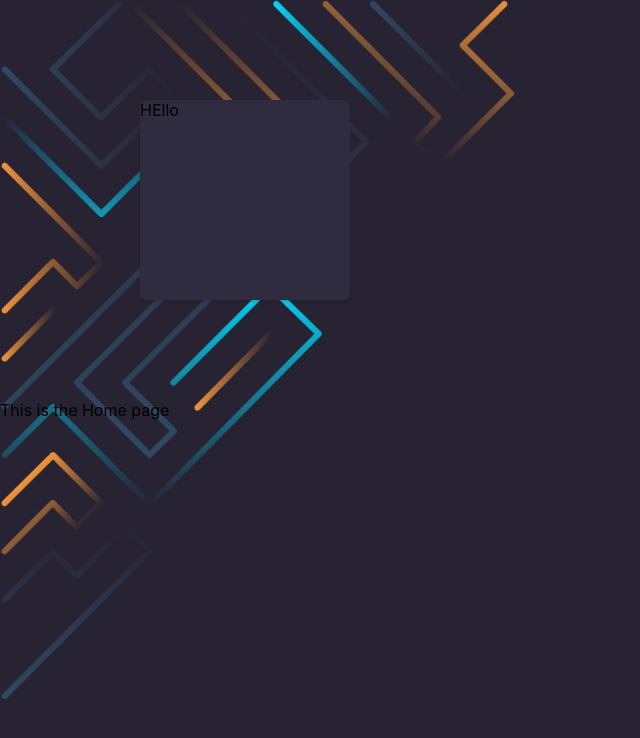
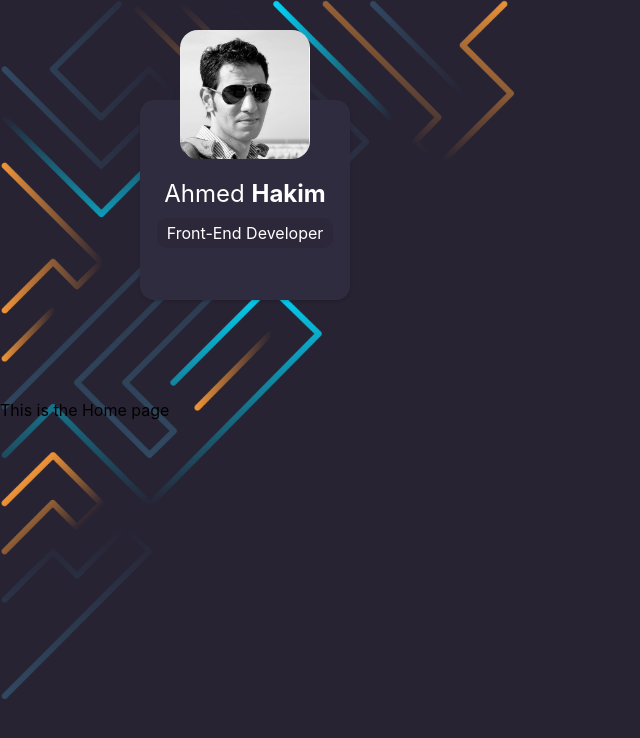
Before and after one commit to ahakem/hakim, a React (Create React App) app: page / in a window 1280 px wide. Shown: the top 738 px of the page, without its empty margins (0-640 px from the left). Built offline with nearby package versions, Linux system fonts and the light colour scheme.

Commit message:
personal info

```diff
--- a/src/componenets/Aside.js
+++ b/src/componenets/Aside.js
@@ -1,11 +1,49 @@
 import React, { Component } from 'react';
-import SideInfo from "../style/SideInfo"
+import styled from 'styled-components';
 
+// import SideInfo from "../style/SideInfo"
+import hakim from '../img/hakim.jpg';
+const Name = styled.div`
+  font-size:24px;
+  margin-top:16px;
+  color:  ${props => (props.colors.text)};
+`;
+
+const Title = styled.span`
+  border-radius: 10px;
+  background-color: ${props => (props.colors.smallBox)};
+  color:  ${props => (props.colors.text)};
+  display: inline-block;
+  padding: 5px 10px;
+  margin-top:10px;
+`;
+
+const SideInfo = styled.aside`
+  border-radius: 14px;
+  box-shadow: 0 1.5px 3px 0 rgba(0, 0, 0, 0.16);
+  background-color: ${props => (props.colors.box)};
+  min-height:200px;
+    text-align: center;
+  @media screen and (min-width: 40em) {
+    width: 210px;
+  }
+
+  @media screen and (min-width: 64em) {
+    width: 210px;
+  }
+    .profile-photo{
+      width: 130px;
+      margin-top:-70px;
+      border-radius: 18px;
+    }
+`;
 
 const Aside = (props) => (
   <>
   <SideInfo colors={props.colors}>
-    HEllo
+    <img className="profile-photo" src={hakim} alt="Ahmed Hakim"/>
+    <Name colors={props.colors}>Ahmed <b>Hakim</b></Name>
+    <Title colors={props.colors}>Front-End Developer</Title>
   </SideInfo>
   </>
 );
--- a/src/style/SideInfo.js
+++ b/src/style/SideInfo.js
@@ -1,10 +1,15 @@
 import styled from 'styled-components';
+const Name = styled.b`
+  font-size:24px;
+    font-weight: bold
+`;
 
 const SideInfo = styled.aside`
-  border-radius: 7px;
+  border-radius: 14px;
   box-shadow: 0 1.5px 3px 0 rgba(0, 0, 0, 0.16);
   background-color: ${props => (props.colors.box)};
   min-height:200px;
+    text-align: center;
   @media screen and (min-width: 40em) {
     width: 210px;
   }
@@ -12,7 +17,11 @@ const SideInfo = styled.aside`
   @media screen and (min-width: 64em) {
     width: 210px;
   }
-
+    .profile-photo{
+      width: 130px;
+      margin-top:-70px;
+      border-radius: 18px;
+    }
 `;
 
 
```
Also changed, not shown: src/img/hakim.jpg (added).
